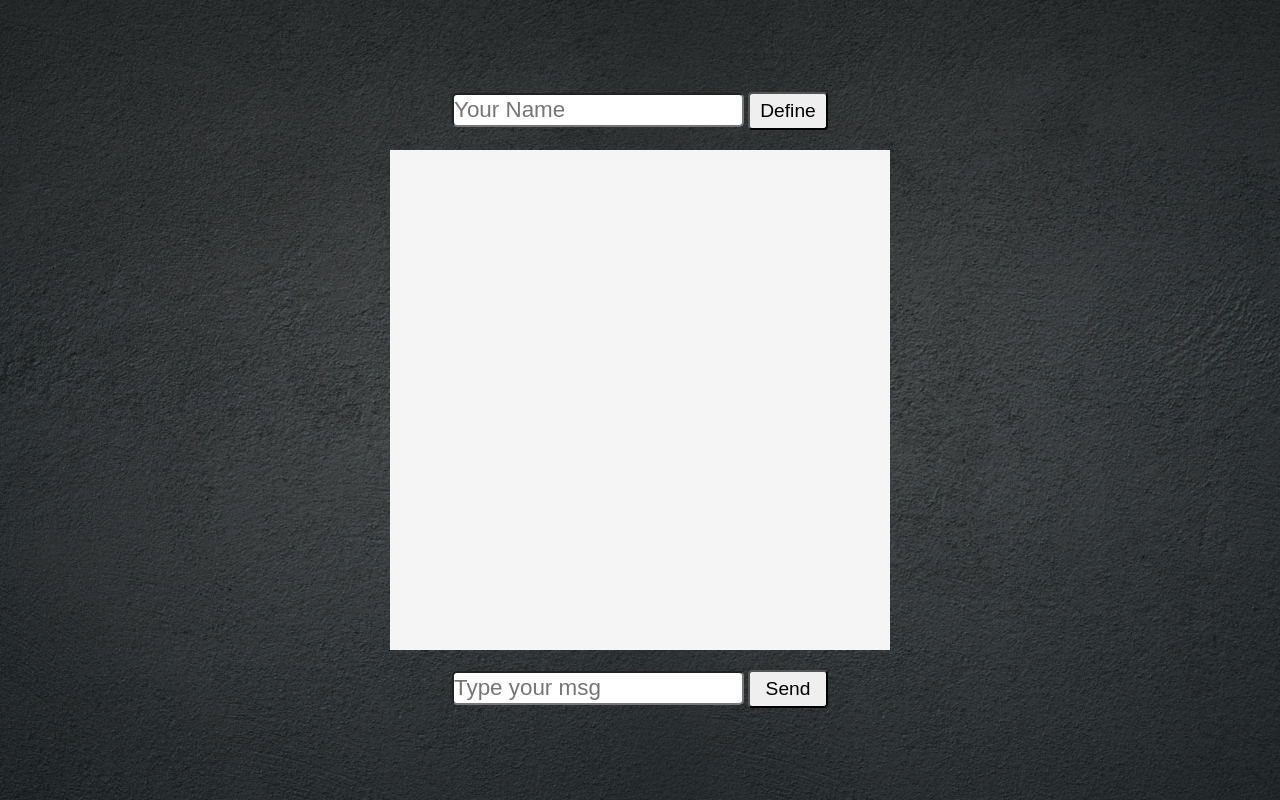
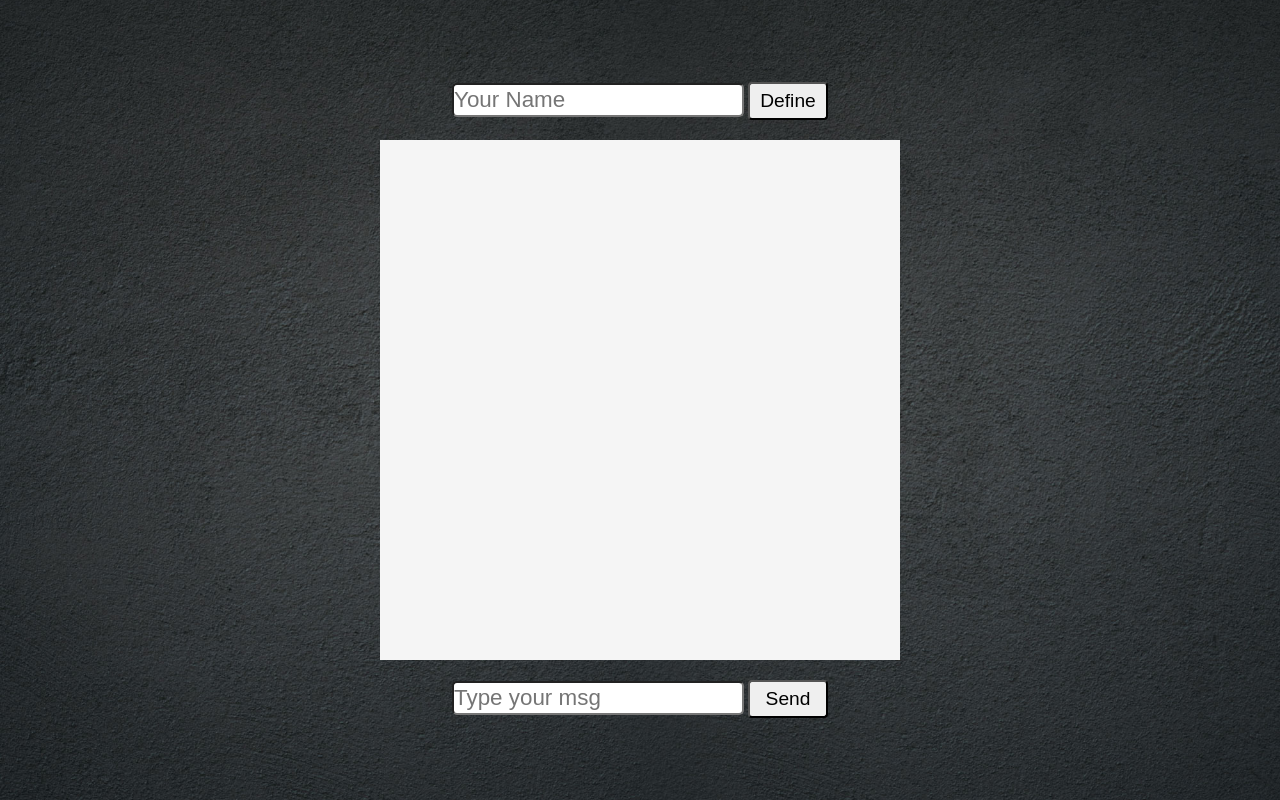
Before and after one commit to faelpatrick/ChatSocketIO, a website: page public/index.html in a window 1280 px wide. Drawn offline with nearby package versions, Linux system fonts and the light colour scheme; no server answers.

Commit message:
Add padding and overflow only y

```diff
--- a/public/chat.js
+++ b/public/chat.js
@@ -1,6 +1,6 @@
 //Create rom and io
 const room = window.location.pathname.replace(/\//g, '')
-const socket = io(`http://192.168.100.88:3000/${room}`);
+const socket = io(`http://inf-02:3000/${room}`);
 
 //create a null user
 let user = null;
--- a/public/styles/style.css
+++ b/public/styles/style.css
@@ -43,7 +43,8 @@ button {
     background-color: whitesmoke;
     width: 500px;
     height: 500px;
-    overflow: scroll;
+    overflow-y: scroll;
+    padding: 10px;
 }
 
 @media only screen and (max-width: 1000px) {
```
